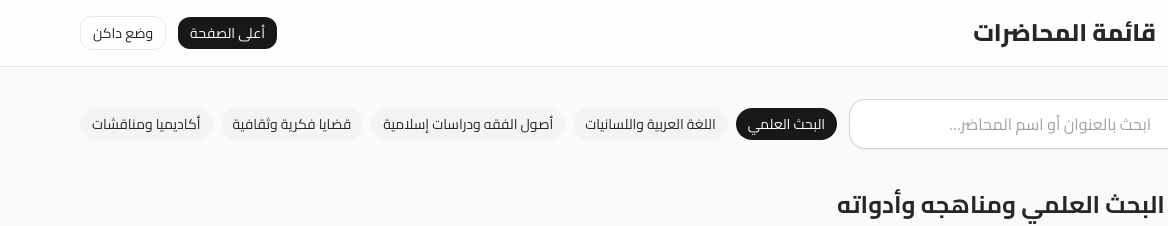
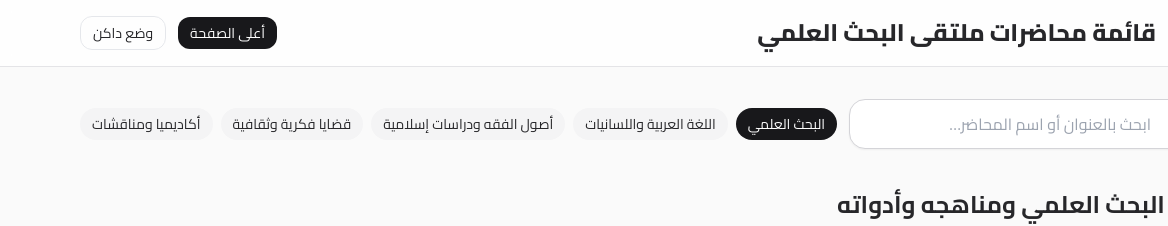
Before and after one commit to ahmetton/reserch, a plain HTML site: page index.html in a window 1280 px wide. Shown: the top 226 px of the page, 0-1168 px from the left. Drawn offline with nearby package versions, Linux system fonts and the light colour scheme.

Commit message:
Update index.html

```diff
--- a/index.html
+++ b/index.html
@@ -21,7 +21,7 @@
     <div class="max-w-6xl mx-auto px-4 py-4 flex items-center gap-4">
       <svg class="yt-icon w-7 h-7 shrink-0" viewBox="0 0 24 24" fill="currentColor" aria-hidden="true"><path d="M19.615 3.184A3.002 3.002 0 0 1 21.75 5.3c.675 2.512.675 7.75.675 7.75s0 5.238-.675 7.75a3.002 3.002 0 0 1-2.135 2.116C17.1 23.6 12 23.6 12 23.6s-5.1 0-7.615-.684A3.002 3.002 0 0 1 2.25 20.8C1.575 18.288 1.575 13.05 1.575 13.05s0-5.238.675-7.75A3.002 3.002 0 0 1 4.385 3.184C6.9 2.5 12 2.5 12 2.5s5.1 0 7.615.684ZM10 8.5v8l7-4-7-4Z"/></svg>
       <div class="flex-1">
-        <h1 class="text-xl md:text-2xl font-extrabold">قائمة المحاضرات  </h1>
+        <h1 class="text-xl md:text-2xl font-extrabold">قائمة محاضرات ملتقى البحث العلمي</h1>
       </div>
       <div class="hidden md:flex items-center gap-3">
         <a href="#top" class="px-3 py-1.5 rounded-xl bg-zinc-900 text-white text-sm">أعلى الصفحة</a>
```
